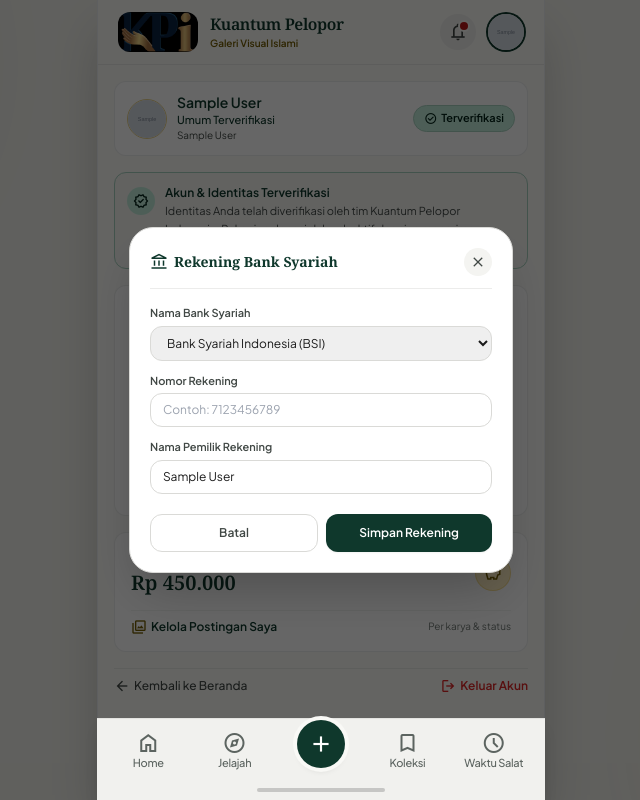
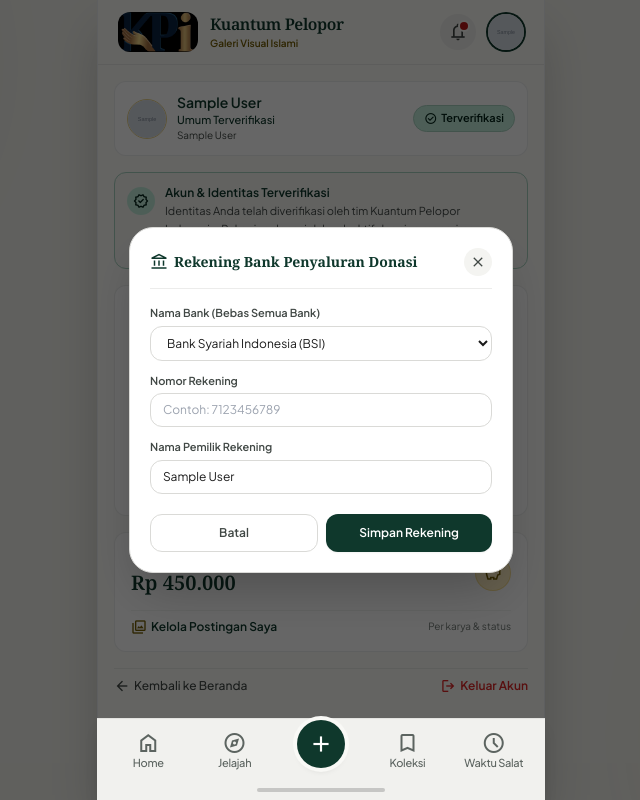
Before and after one commit to galihwrg/SistemDonasi_Syariah, a Laravel app: page /profil in a window 1280 px wide, after a click that opens the changed part. Shown: the whole page, without its empty margins (319-959 px from the left). Run offline with Laravel 12, Linux system fonts and the light colour scheme; a user stored in the database is signed in; tables that the repository leaves empty hold one stand-in row (values such as "Sample post"); grey boxes marked "Sample" are stand-in pictures; parts of the project's set-up code (start-up, migrations or seed data) failed here and were passed over; some libraries are stand-ins or nearby versions.

Commit message:
feat: update category to ibadah, enable all national banks, calculate real donations and clean oauth (close #14)

```diff
--- a/app/Http/Controllers/Admin/GalleryController.php
+++ b/app/Http/Controllers/Admin/GalleryController.php
@@ -27,9 +27,6 @@ class GalleryController extends Controller
         // Metrik Ringkasan Banner
         $totalActiveArtworks = Artwork::where('status', 'approved')->count();
         $totalInfaqAmount = (int) Donation::where('payment_status', 'settlement')->sum('amount');
-        if ($totalInfaqAmount <= 0) {
-            $totalInfaqAmount = 12800000; // Mock baseline infaq visual jika belum ada transaksi riil
-        }
 
         $query = Artwork::with(['user', 'category'])
             ->where('status', 'approved');
--- a/database/seeders/CategorySeeder.php
+++ b/database/seeders/CategorySeeder.php
@@ -34,9 +34,9 @@ class CategorySeeder extends Seeder
                 'icon' => 'groups',
             ],
             [
-                'name' => 'Ramadhan',
-                'slug' => 'ramadhan',
-                'icon' => 'bedtime',
+                'name' => 'Ibadah',
+                'slug' => 'ibadah',
+                'icon' => 'mosque',
             ],
         ];
 
--- a/resources/views/admin/curation/index.blade.php
+++ b/resources/views/admin/curation/index.blade.php
@@ -230,7 +230,7 @@
                             <div class="flex flex-wrap items-center gap-2 pt-1">
                                 <span class="inline-flex items-center gap-1 px-2 py-0.5 rounded text-[10px] font-bold bg-[#FEF3C7] text-[#92400E]">
                                     <span class="material-symbols-outlined text-[12px]">volunteer_activism</span>
-                                    <span>Donasi Terkumpul: Rp {{ number_format($artDonationSum > 0 ? $artDonationSum : 1250000, 0, ',', '.') }}</span>
+                                    <span>Donasi Terkumpul: Rp {{ number_format($artDonationSum, 0, ',', '.') }}</span>
                                 </span>
 
                                 @if ($uploaderBank)
@@ -311,7 +311,7 @@
                                     bankNumber: '{{ addslashes($uploaderBank->account_number ?? '-') }}',
                                     bankHolder: '{{ addslashes($uploaderBank->account_holder_name ?? '-') }}',
                                     hasBank: {{ $uploaderBank ? 'true' : 'false' }},
-                                    donations: 'Rp {{ number_format($artDonationSum > 0 ? $artDonationSum : 1250000, 0, ',', '.') }}',
+                                    donations: 'Rp {{ number_format($artDonationSum, 0, ',', '.') }}',
                                     status: '{{ $art->status }}'
                                 })"
                                 class="p-1.5 text-gray-400 hover:text-[#0F382C] rounded-lg border border-gray-200 hover:bg-gray-50 transition-colors"
--- a/resources/views/admin/gallery/index.blade.php
+++ b/resources/views/admin/gallery/index.blade.php
@@ -93,9 +93,6 @@
                     $imgUrl = $art->image_url ?? (str_starts_with($art->image_path, 'http') ? $art->image_path : asset('storage/' . $art->image_path));
                     $initials = strtoupper(substr($art->user->name ?? 'KP', 0, 2));
                     $donationsSum = $art->donations()->where('payment_status', 'settlement')->sum('amount');
-                    if ($donationsSum <= 0) {
-                        $donationsSum = 1250000; // baseline infaq visual
-                    }
                     $contributorSub = $art->user->category === 'mahasiswa' ? 'Mahasiswa / Akademisi' : 'Kontributor Dakwah';
                 @endphp
                 <div class="group bg-white rounded-2xl overflow-hidden border border-[#C1C8C3]/30 shadow-xs flex flex-col transition-all duration-300 hover:-translate-y-1 hover:shadow-md">
--- a/resources/views/artworks/create.blade.php
+++ b/resources/views/artworks/create.blade.php
@@ -115,7 +115,7 @@
                                 'alam', 'alam-tadabbur' => 'nature',
                                 'kaligrafi' => 'draw',
                                 'kegiatan', 'kegiatan-umat' => 'groups',
-                                'ramadhan' => 'nights_stay',
+                                'ibadah', 'ramadhan' => 'mosque',
                                 default => 'photo_library',
                             };
                         @endphp
--- a/resources/views/artworks/show.blade.php
+++ b/resources/views/artworks/show.blade.php
@@ -66,7 +66,7 @@
                         <div class="flex flex-col">
                             <span class="text-[9px] text-[#717975] uppercase tracking-wide font-medium">Terkumpul</span>
                             <span class="text-[12px] font-bold text-[#0f382c]">
-                                Rp {{ number_format($totalDonation > 0 ? $totalDonation : 2450000, 0, ',', '.') }}
+                                Rp {{ number_format($totalDonation, 0, ',', '.') }}
                             </span>
                         </div>
                     </div>
@@ -78,7 +78,7 @@
                         <div class="flex flex-col">
                             <span class="text-[9px] text-[#717975] uppercase tracking-wide font-medium">Telah Diunduh</span>
                             <span class="text-[12px] font-bold text-[#0f382c]">
-                                {{ number_format($artwork->download_count > 0 ? $artwork->download_count : 1240, 0, ',', '.') }} Unduhan
+                                {{ number_format($artwork->download_count ?? 0, 0, ',', '.') }} Unduhan
                             </span>
                         </div>
                     </div>
--- a/resources/views/explore/index.blade.php
+++ b/resources/views/explore/index.blade.php
@@ -40,7 +40,7 @@
                         <div class="w-1 h-1 rounded-full bg-white/40"></div>
                         <div class="flex items-baseline gap-1.5">
                             <span class="font-serif text-[15px] font-bold text-[#ffe088]">
-                                Rp {{ number_format($totalInfaqAmount > 0 ? $totalInfaqAmount : 12800000, 0, ',', '.') }}
+                                Rp {{ number_format($totalInfaqAmount, 0, ',', '.') }}
                             </span>
                             <span class="text-[10px] text-[#99d2bd]">Infaq Visual Terhimpun</span>
                         </div>
@@ -135,8 +135,8 @@
                             ? $art->image_path
                             : asset('storage/' . $art->image_path);
                         $isSaved = auth()->check() && auth()->user()->savedArtworks->contains($art->id);
-                        $formattedDonation = 'Rp ' . number_format($art->total_donations > 0 ? $art->total_donations : 1250000, 0, ',', '.');
-                        $formattedDownloads = number_format($art->download_count > 0 ? $art->download_count : 630, 0, ',', '.') . ' Unduhan';
+                        $formattedDonation = 'Rp ' . number_format($art->total_donations ?? 0, 0, ',', '.');
+                        $formattedDownloads = number_format($art->download_count ?? 0, 0, ',', '.') . ' Unduhan';
                         $contributorName = $art->user->name ?? 'Kontributor Dakwah';
                         $categoryName = $art->category->name ?? 'Arsitektur';
                         $dimensions = $art->dimensions ?? '3840 x 2160 px';
--- a/resources/views/profile/index.blade.php
+++ b/resources/views/profile/index.blade.php
@@ -297,7 +297,7 @@
                 <div class="flex items-center justify-between pb-3 border-b border-[#dadad7]/50">
                     <h3 class="text-sm font-bold text-[#0f382c] font-serif flex items-center gap-1.5">
                         <span class="material-symbols-outlined text-[18px]">account_balance</span>
-                        Rekening Bank Syariah
+                        Rekening Bank Penyaluran Donasi
                     </h3>
                     <button type="button" onclick="document.getElementById('modal-bank').classList.add('hidden')" class="w-7 h-7 rounded-full bg-[#f4f4f1] text-[#414845] hover:text-[#0f382c] flex items-center justify-center">
                         <span class="material-symbols-outlined text-[16px]">close</span>
@@ -307,13 +307,29 @@
                 <form method="POST" action="{{ route('profile.bank.store') }}" class="space-y-3">
                     @csrf
                     <div>
-                        <label class="block text-[11px] font-semibold text-[#414845] mb-1">Nama Bank Syariah</label>
-                        <select name="bank_name" class="w-full px-3 py-2 text-xs rounded-xl border border-[#dadad7] outline-none focus:border-[#0f382c]" required>
-                            <option value="Bank Syariah Indonesia (BSI)">Bank Syariah Indonesia (BSI)</option>
-                            <option value="Bank Muamalat">Bank Muamalat</option>
-                            <option value="BCA Syariah">BCA Syariah</option>
-                            <option value="Mega Syariah">Mega Syariah</option>
-                            <option value="Bank Jabar Banten Syariah (BJBS)">BJB Syariah</option>
+                        <label class="block text-[11px] font-semibold text-[#414845] mb-1">Nama Bank (Bebas Semua Bank)</label>
+                        <select name="bank_name" class="w-full px-3 py-2 text-xs rounded-xl border border-[#dadad7] outline-none focus:border-[#0f382c] bg-white" required>
+                            <option value="">-- Pilih Bank --</option>
+                            <optgroup label="Bank Nasional Umum">
+                                <option value="Bank Central Asia (BCA)">Bank Central Asia (BCA)</option>
+                                <option value="Bank Mandiri">Bank Mandiri</option>
+                                <option value="Bank Rakyat Indonesia (BRI)">Bank Rakyat Indonesia (BRI)</option>
+                                <option value="Bank Negara Indonesia (BNI)">Bank Negara Indonesia (BNI)</option>
+                                <option value="Bank CIMB Niaga">Bank CIMB Niaga</option>
+                                <option value="Bank Danamon">Bank Danamon</option>
+                                <option value="Bank Permata">Bank Permata</option>
+                                <option value="Bank Tabungan Negara (BTN)">Bank Tabungan Negara (BTN)</option>
+                                <option value="Bank BJB">Bank BJB</option>
+                                <option value="Bank Jatim">Bank Jatim</option>
+                                <option value="Bank Jateng">Bank Jateng</option>
+                            </optgroup>
+                            <optgroup label="Bank Syariah">
+                                <option value="Bank Syariah Indonesia (BSI)" selected>Bank Syariah Indonesia (BSI)</option>
+                                <option value="BCA Syariah">BCA Syariah</option>
+                                <option value="Bank Muamalat">Bank Muamalat</option>
+                                <option value="Mega Syariah">Mega Syariah</option>
+                                <option value="Bank Jabar Banten Syariah (BJBS)">BJB Syariah</option>
+                            </optgroup>
                         </select>
                     </div>
 
```
Also changed, not shown: resources/views/auth/login.blade.php (+0 -20 lines), resources/views/auth/register.blade.php (+0 -20 lines), tests/Feature/DatabaseSchemaTest.php (+1 -1 lines), database/migrations/2026_11_25_032634_update_ramadhan_to_ibadah_category.php (added).
